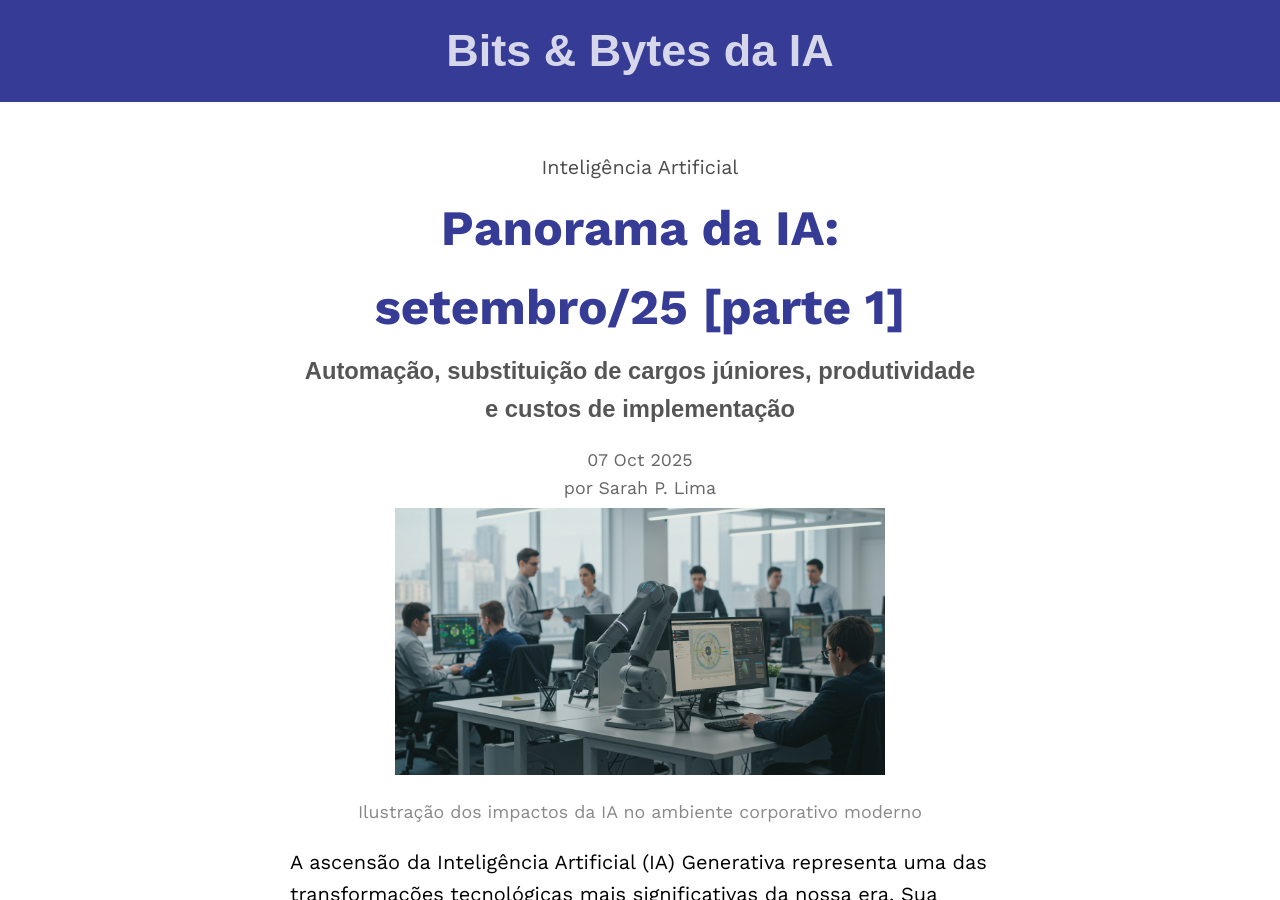
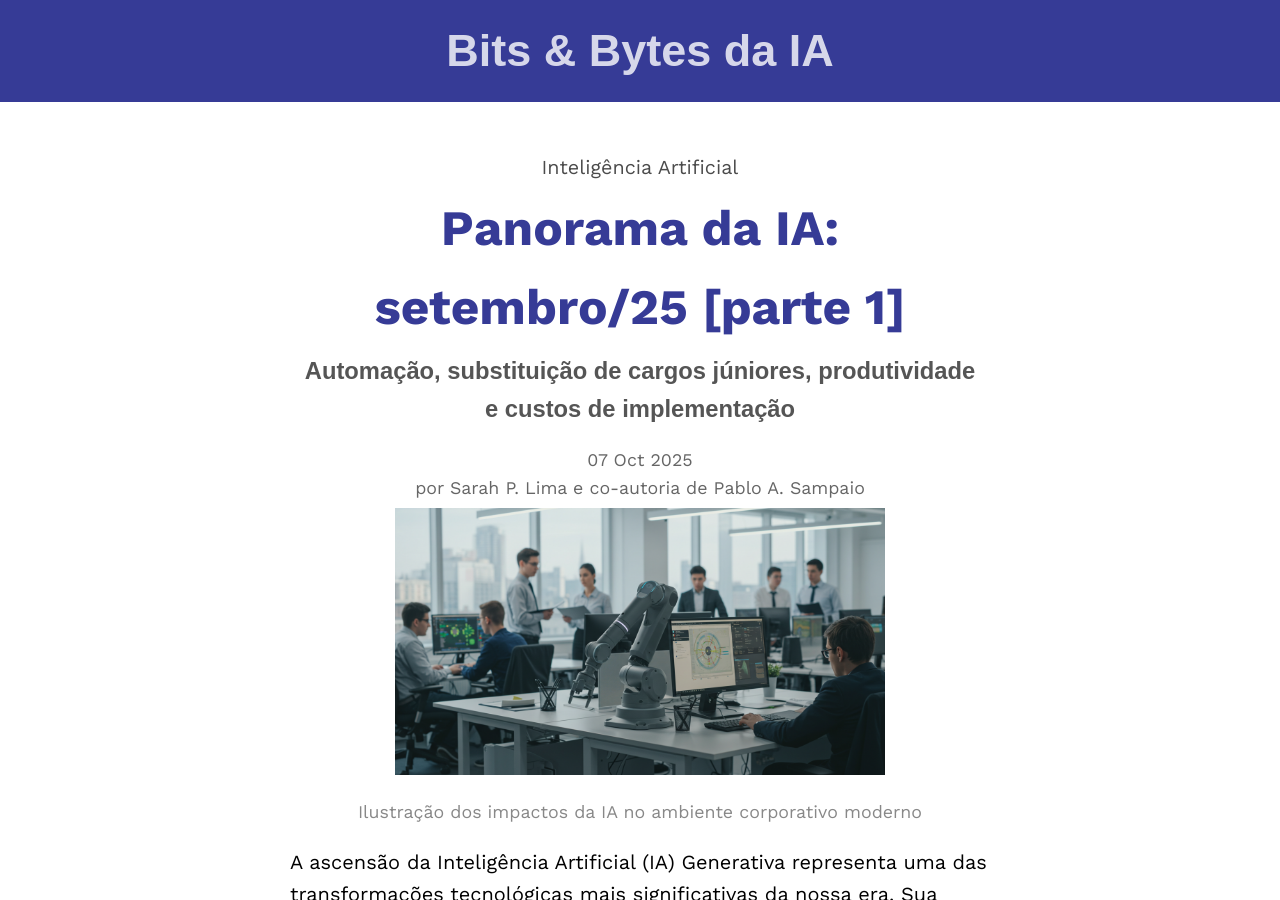
Before and after one commit to iablog/iablog.github.io, a Jekyll site: the page built from _posts/2025-10-07-post.md, in a window 1280 px wide and 900 px high. Built offline with Jekyll 4.4.1, drawn with Linux system fonts in a browser that asks for light colours.

Commit message:
add co_author

```diff
--- a/_posts/2025-10-07-post.md
+++ b/_posts/2025-10-07-post.md
@@ -6,6 +6,7 @@ title: "Panorama da IA: setembro/25 [parte 1]"
 subtitle: Automação, substituição de cargos júniores, produtividade e custos de implementação
 date: 2025-10-07
 author: Sarah P. Lima
+co_author: Pablo A. Sampaio
 categories: [Inteligência Artificial]
 tags: [IA Generativa, Mercado de Trabalho]
 ---
```
Also changed, not shown: _posts/2025-10-08-post.md (+1 -0 lines).
